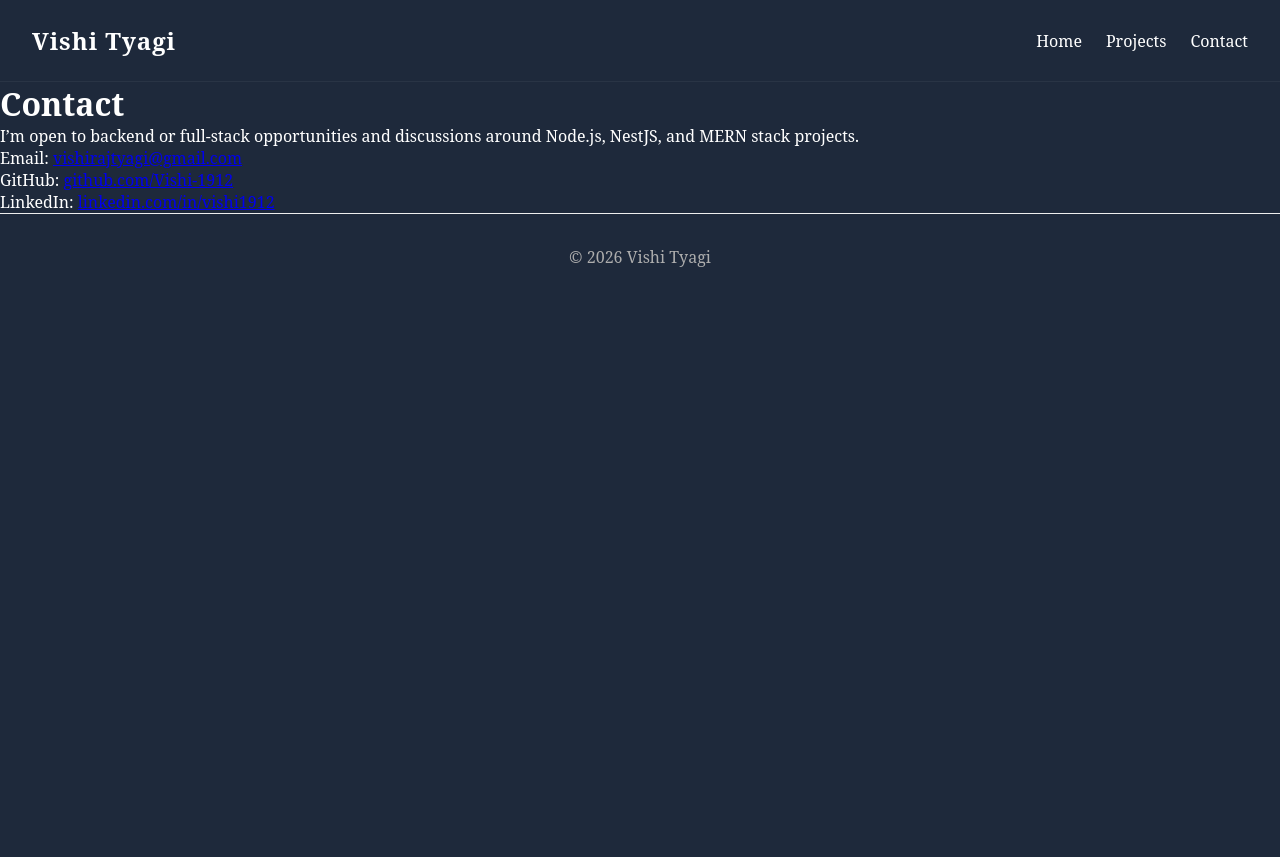
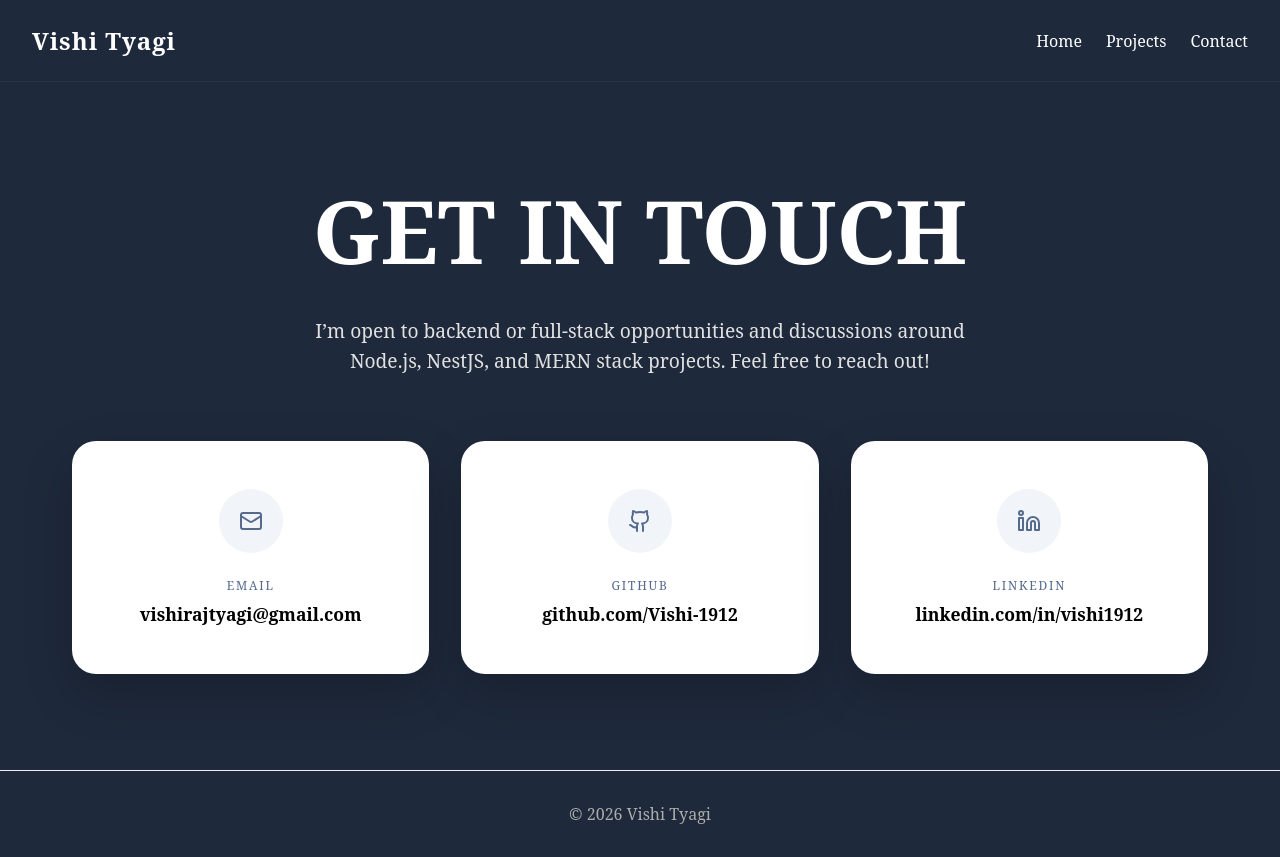
Before and after one commit to Vishi-1912/vishi-portfolio, a Next.js app: page /contact in a window 1280 px wide. Before the commit the page ends 800 px from the top, so only its background shows below. Built offline with nearby package versions, Linux system fonts and the light colour scheme.

Commit message:
style: enhanced contact page

```diff
--- a/app/contact/page.tsx
+++ b/app/contact/page.tsx
@@ -1,39 +1,105 @@
+"use client"
+import styles from "@/styles/contact.module.css";
+import { motion } from "framer-motion";
+import { Mail, Github, Linkedin, Send } from "lucide-react";
+
 export default function ContactPage() {
+  const contactInfo = [
+    {
+      icon: <Mail size={24} />,
+      label: "Email",
+      value: "vishirajtyagi@gmail.com",
+      href: "mailto:vishirajtyagi@gmail.com",
+    },
+    {
+      icon: <Github size={24} />,
+      label: "GitHub",
+      value: "github.com/Vishi-1912",
+      href: "https://github.com/Vishi-1912",
+    },
+    {
+      icon: <Linkedin size={24} />,
+      label: "LinkedIn",
+      value: "linkedin.com/in/vishi1912",
+      href: "https://linkedin.com/in/vishi1912",
+    },
+  ];
+
   return (
-    <main>
-      <h1>Contact</h1>
+    <main className={styles.main}>
+      <motion.h1
+        className={styles.title}
+        initial={{ opacity: 0, y: 20 }}
+        animate={{ opacity: 1, y: 0 }}
+        transition={{ duration: 0.6 }}
+      >
+        Get In Touch
+      </motion.h1>
 
-      <p>
+      <motion.p
+        className={styles.subtitle}
+        initial={{ opacity: 0, y: 20 }}
+        animate={{ opacity: 1, y: 0 }}
+        transition={{ duration: 0.6, delay: 0.1 }}
+      >
         I’m open to backend or full-stack opportunities and discussions around
-        Node.js, NestJS, and MERN stack projects.
-      </p>
+        Node.js, NestJS, and MERN stack projects. Feel free to reach out!
+      </motion.p>
 
-      <ul>
-        <li>
-          Email:{" "}
-          <a href="mailto:vishirajtyagi@gmail.com">
-            vishirajtyagi@gmail.com
-          </a>
-        </li>
-        <li>
-          GitHub:{" "}
-          <a
-            href="https://github.com/Vishi-1912"
-            target="_blank"
+      <div className={styles.grid}>
+        {contactInfo.map((info, index) => (
+          <motion.a
+            key={info.label}
+            href={info.href}
+            target={info.href.startsWith("http") ? "_blank" : undefined}
+            rel={info.href.startsWith("http") ? "noopener noreferrer" : undefined}
+            className={styles.card}
+            initial={{ opacity: 0, y: 30 }}
+            animate={{ opacity: 1, y: 0 }}
+            transition={{ duration: 0.6, delay: 0.2 + index * 0.1 }}
           >
-            github.com/Vishi-1912
-          </a>
-        </li>
-        <li>
-          LinkedIn:{" "}
-          <a
-            href="https://linkedin.com/in/vishi1912"
-            target="_blank"
-          >
-            linkedin.com/in/vishi1912
-          </a>
-        </li>
-      </ul>
+            <div className={styles.iconWrapper}>
+              {info.icon}
+            </div>
+            <span className={styles.cardTitle}>{info.label}</span>
+            <span className={styles.cardValue}>{info.value}</span>
+          </motion.a>
+        ))}
+      </div>
+
+      {/* <motion.section
+        className={styles.formSection}
+        initial={{ opacity: 0, y: 30 }}
+        animate={{ opacity: 1, y: 0 }}
+        transition={{ duration: 0.6, delay: 0.5 }}
+      >
+        <h2 className={styles.formTitle}>Send a Message</h2>
+        <form className={styles.form}>
+          <div className={styles.grid}>
+            <div className={styles.inputGroup}>
+              <label className={styles.label}>Name</label>
+              <input type="text" className={styles.input} placeholder="Your Name" />
+            </div>
+            <div className={styles.inputGroup}>
+              <label className={styles.label}>Email</label>
+              <input type="email" className={styles.input} placeholder="Your Email" />
+            </div>
+          </div>
+          <div className={styles.inputGroup}>
+            <label className={styles.label}>Subject</label>
+            <input type="text" className={styles.input} placeholder="Project Discussion" />
+          </div>
+          <div className={styles.inputGroup}>
+            <label className={styles.label}>Message</label>
+            <textarea className={styles.textarea} placeholder="Tell me about your project..."></textarea>
+          </div>
+          <button type="submit" className={styles.submitButton}>
+            <span style={{ display: 'flex', alignItems: 'center', justifyContent: 'center', gap: '0.5rem' }}>
+              Send Message <Send size={18} />
+            </span>
+          </button>
+        </form>
+      </motion.section> */}
     </main>
   );
 }
--- a/components/Hero.tsx
+++ b/components/Hero.tsx
@@ -1,6 +1,7 @@
 "use client"
 import styles from "@/styles/hero.module.css";
 import { Github, Linkedin } from "lucide-react";
+import { motion } from "framer-motion";
 
 export default function Hero() {
   const resumeLink = "/Vishi_Tyagi_Full_Stack_Developer.pdf";
@@ -9,18 +10,33 @@ export default function Hero() {
 
   return (
     <section className={styles.hero}>
-      <h1 className={styles.title}>
+      <motion.h1
+        className={styles.title}
+        initial={{ opacity: 0, y: 20 }}
+        animate={{ opacity: 1, y: 0 }}
+        transition={{ duration: 0.9 }}
+      >
         Backend-Focused <br /> Full Stack Engineer
-      </h1>
+      </motion.h1>
 
       <hr className="border-white/10" />
 
-      <p className={styles.subtitle}>
+      <motion.p
+        className={styles.subtitle}
+        initial={{ opacity: 0, y: 20 }}
+        animate={{ opacity: 1, y: 0 }}
+        transition={{ duration: 0.9, delay: 0.1 }}
+      >
         Node.js • NestJS • MERN Stack
-      </p>
+      </motion.p>
 
       {/* 👇 Media / Portfolio Area ONLY */}
-      <div className={styles.portfolio}>
+      <motion.div
+        className={styles.portfolio}
+        initial={{ opacity: 0, y: 20 }}
+        animate={{ opacity: 1, y: 0 }}
+        transition={{ duration: 0.9, delay: 0.2 }}
+      >
 
         {/* Image */}
         <img
@@ -60,7 +76,7 @@ export default function Hero() {
             </a>
           </div>
         </div>
-      </div>
+      </motion.div>
     </section>
 
   );
--- /dev/null
+++ b/styles/contact.module.css
@@ -0,0 +1,165 @@
+.main {
+  padding: 6rem 2rem;
+  max-width: 1200px;
+  margin: auto;
+  min-height: 80vh;
+  display: flex;
+  flex-direction: column;
+  align-items: center;
+}
+
+.title {
+  font-size: 5.5rem;
+  font-weight: 700;
+  line-height: 1.2;
+  margin-bottom: 2rem;
+  text-transform: uppercase;
+  text-align: center;
+  color: #ffffff;
+}
+
+.subtitle {
+  font-size: 1.2rem;
+  color: #e1e1e1;
+  max-width: 700px;
+  text-align: center;
+  margin-bottom: 4rem;
+  line-height: 1.6;
+}
+
+.grid {
+  display: grid;
+  grid-template-columns: 1fr;
+  gap: 2rem;
+  width: 100%;
+}
+
+@media (min-width: 768px) {
+  .grid {
+    grid-template-columns: repeat(3, 1fr);
+  }
+}
+
+.card {
+  background-color: white;
+  padding: 3rem 2rem;
+  border-radius: 1.5rem;
+  display: flex;
+  flex-direction: column;
+  align-items: center;
+  text-align: center;
+  color: #000000;
+  box-shadow: 0 20px 50px rgba(0, 0, 0, 0.2);
+  transition: transform 0.3s ease, box-shadow 0.3s ease;
+  text-decoration: none;
+}
+
+.card:hover .iconWrapper {
+  background-color: #1e293b;
+  color: #ffffff;
+}
+
+.iconWrapper {
+  width: 4rem;
+  height: 4rem;
+  background-color: #f1f5f9;
+  border-radius: 50%;
+  display: flex;
+  align-items: center;
+  justify-content: center;
+  margin-bottom: 1.5rem;
+  color: #556a8d;
+}
+
+.cardTitle {
+  font-size: 0.75rem;
+  text-transform: uppercase;
+  letter-spacing: 0.15em;
+  color: #556a8d;
+  margin-bottom: 0.5rem;
+}
+
+.cardValue {
+  font-size: 1.1rem;
+  font-weight: 600;
+  color: #000000;
+  word-break: break-all;
+}
+
+.formSection {
+  margin-top: 6rem;
+  width: 100%;
+  max-width: 800px;
+}
+
+.formTitle {
+  font-size: 2.5rem;
+  font-weight: 700;
+  text-transform: uppercase;
+  margin-bottom: 3rem;
+  text-align: center;
+}
+
+.form {
+  display: flex;
+  flex-direction: column;
+  gap: 1.5rem;
+}
+
+.inputGroup {
+  display: flex;
+  flex-direction: column;
+  gap: 0.5rem;
+}
+
+.label {
+  font-size: 0.75rem;
+  text-transform: uppercase;
+  letter-spacing: 0.1em;
+  color: #e1e1e1;
+}
+
+.input, .textarea {
+  padding: 1rem;
+  background: rgba(255, 255, 255, 0.05);
+  border: 1px solid rgba(255, 255, 255, 0.1);
+  border-radius: 0.5rem;
+  color: white;
+  font-size: 1rem;
+  outline: none;
+  transition: border-color 0.3s ease;
+}
+
+.input:focus, .textarea:focus {
+  border-color: #556a8d;
+}
+
+.textarea {
+  min-height: 150px;
+  resize: vertical;
+}
+
+.submitButton {
+  padding: 1rem 2rem;
+  background-color: #556a8d;
+  color: white;
+  border: none;
+  border-radius: 0.5rem;
+  font-size: 1rem;
+  font-weight: 600;
+  text-transform: uppercase;
+  letter-spacing: 0.1em;
+  cursor: pointer;
+  transition: background-color 0.3s ease;
+  margin-top: 1rem;
+}
+
+.submitButton:hover {
+  background-color: #445672;
+}
+
+@media (max-width: 768px) {
+  .title {
+    font-size: 3.5rem;
+  }
+}
```
